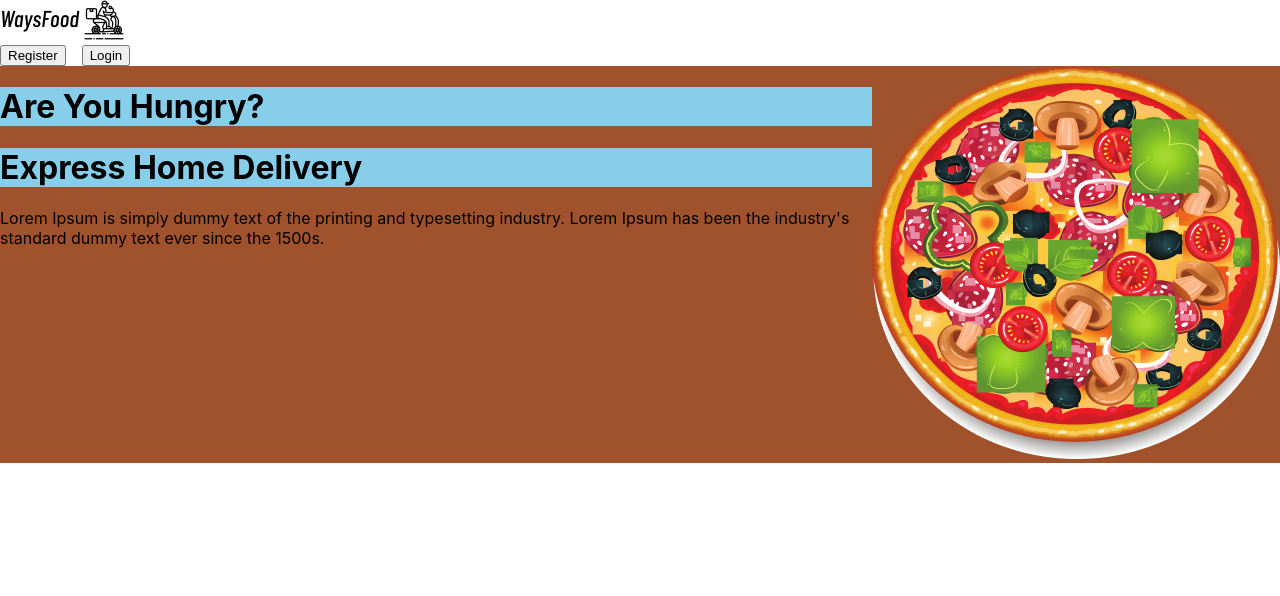
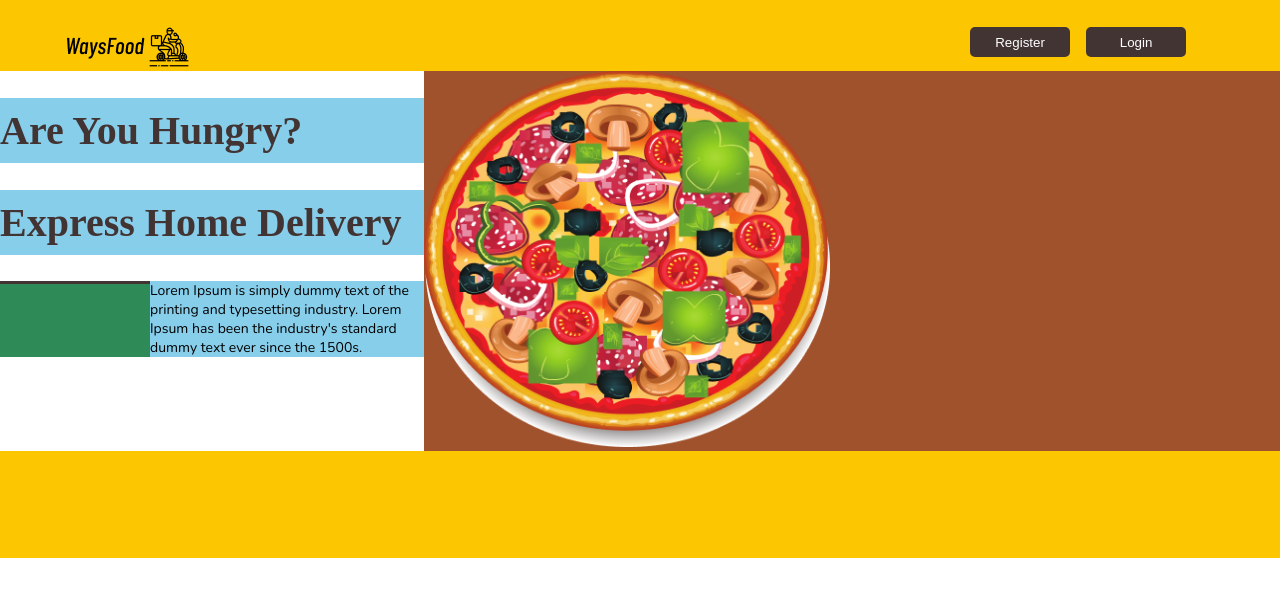
Before and after one commit to rizaruved/waysfood, a React (Create React App) app: page / in a window 1280 px wide. Shown: the top 596 px of the page. Built offline with nearby package versions, Linux system fonts and the light colour scheme; a web font is replaced by a local one.

Commit message:
/ ‘src/App.css’

```diff
--- a/src/App.css
+++ b/src/App.css
@@ -1,20 +1,20 @@
-.home-banner {
+.homeBanner {
   background: #FCC700;
   height: 558px;
   top: 0;
 }
 
-.home-nav {
+.homeNav {
   display: flex;
   justify-content: space-between;
   padding-top: 27px;
 }
 
-.home-logo {
+.homeLogo {
   padding-left: 65px;
 }
 
-.home-button {
+.homeButton {
   color: #fff;
   width: 100px;
   height: 30px;
@@ -33,12 +33,12 @@
   margin-top: 100.01px; */
 }
 
-.main-content {
+.mainContent {
   display: flex;
   background-color: seagreen;
 }
 
-.main-text {
+.mainText {
   background-color: #fff;
 
   font-family: Abhaya Libre ExtraBold, serif;
@@ -62,13 +62,13 @@
   background-color: skyblue;
 }
 
-.main-stick {
+.mainStick {
   width: 150px;
   height: 3px;
   background: #433434;
 }
 
-.main-description {
+.mainDescription {
   width: 274px;
   height: 76px;
   background-color: skyblue;
@@ -81,7 +81,7 @@
   color: #000000;
 }
 
-.main-image {
+.mainImage {
   height: 375.83px;
   width: 405.74px;
 }
```
